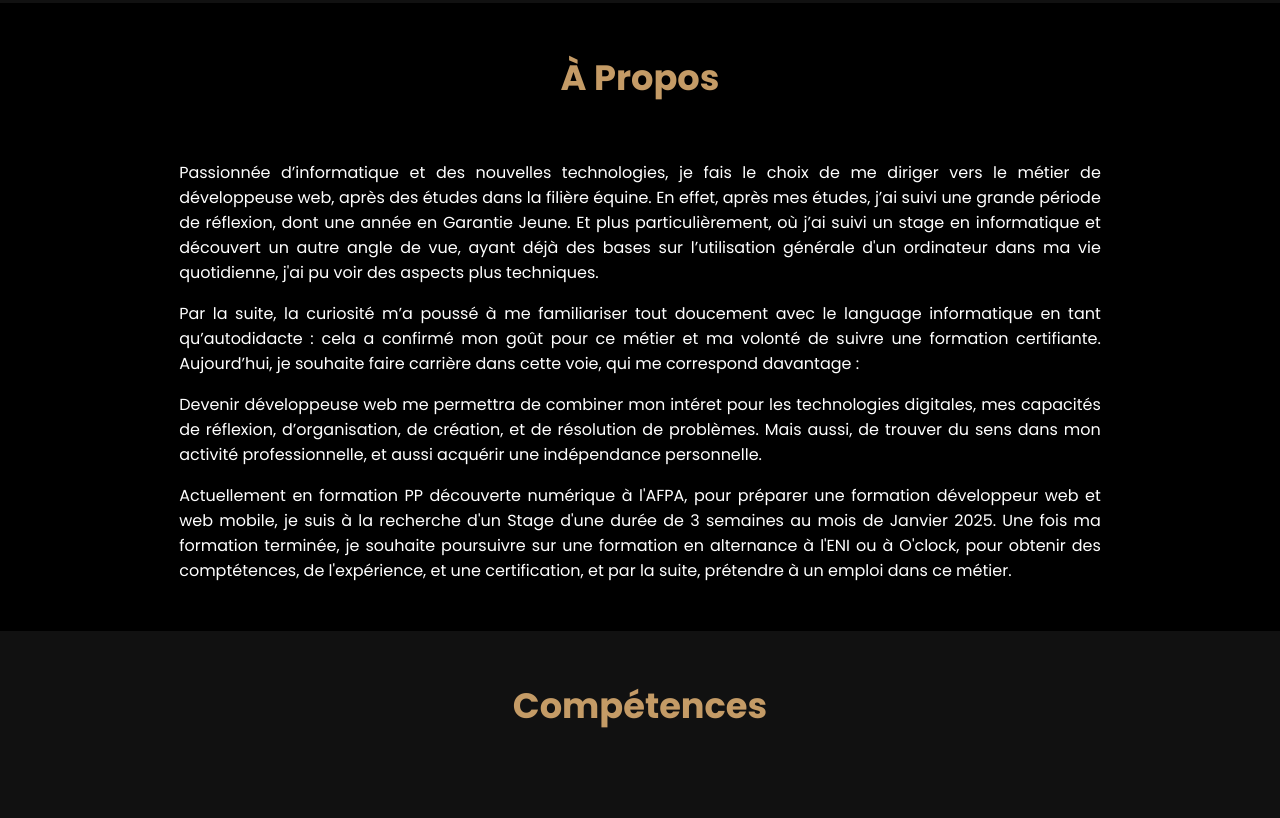
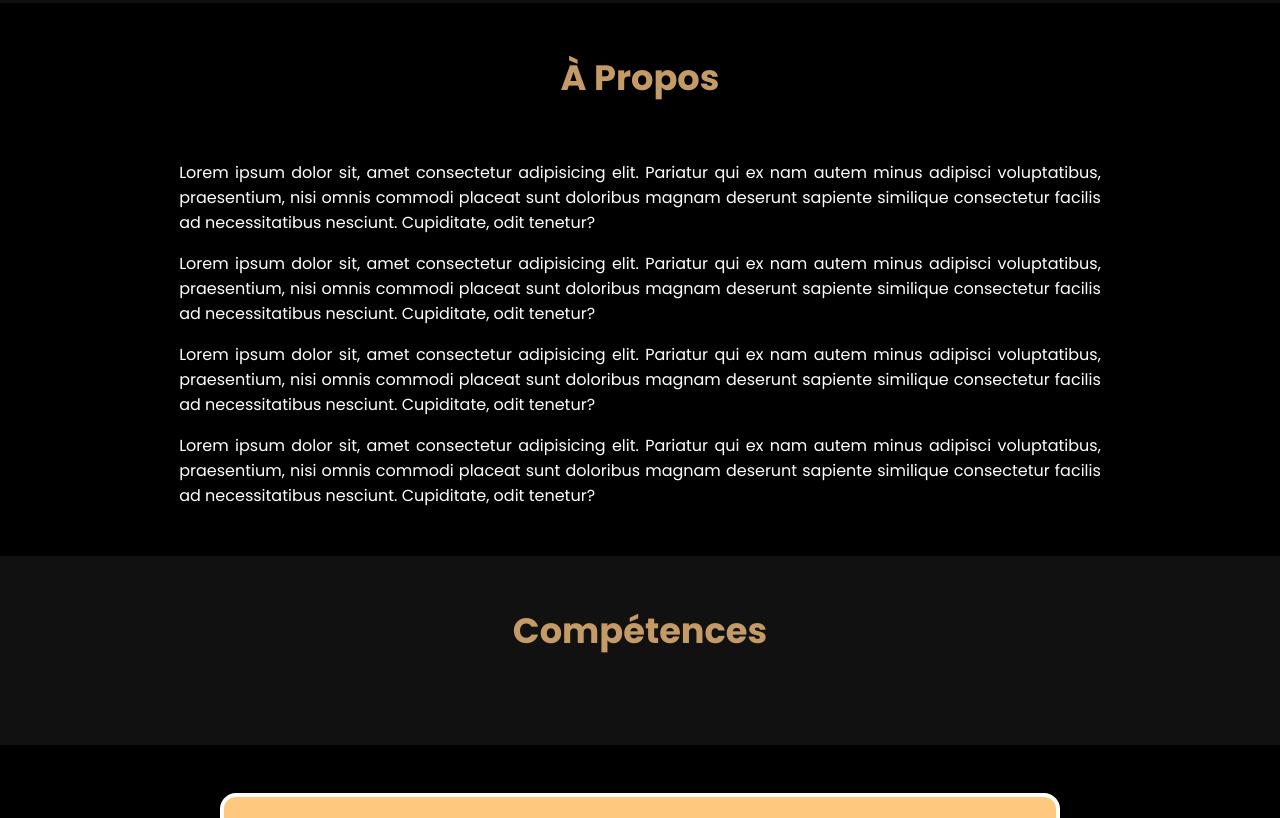
Before and after one commit to MicheleJKyu/Mon_Portfolio--En_Cours_de_Developpement--, a plain HTML site: page index.Html in a window 1280 px wide. Shown: the part 1313-2131 px from the top of the page. Drawn offline with nearby package versions, Linux system fonts and the light colour scheme.

Commit message:
change text

```diff
--- a/index.Html
+++ b/index.Html
@@ -90,29 +90,25 @@
             <div>
                 <section class="part2">
                     <h1 class="title">À Propos</h1>
-                    <p class="text"> Passionnée d’informatique et des nouvelles technologies, je fais le choix de me diriger
-                    vers le métier de développeuse web, après des études dans la filière équine.
-                    En effet, après mes études, j’ai suivi une grande période de réflexion, dont une année
-                    en Garantie Jeune. Et plus particulièrement, où j’ai suivi un stage en informatique et
-                    découvert un autre angle de vue, ayant déjà des bases sur l’utilisation générale d'un
-                    ordinateur dans ma vie quotidienne, j'ai pu voir des aspects plus techniques.</p>
+                    <p class="text"> Lorem ipsum dolor sit, amet consectetur adipisicing elit. Pariatur qui ex nam
+                        autem minus adipisci voluptatibus, praesentium, nisi omnis commodi placeat sunt doloribus
+                        magnam deserunt sapiente similique consectetur facilis ad necessitatibus nesciunt.
+                        Cupiditate, odit tenetur?</p>
 
-                    <p class="text"> Par la suite, la curiosité m’a poussé à me familiariser tout doucement avec le
-                    language informatique en tant qu’autodidacte : cela a confirmé mon goût pour ce
-                    métier et ma volonté de suivre une formation certifiante.
-                    Aujourd’hui, je souhaite faire carrière dans cette voie, qui me correspond davantage :</p>
+                    <p class="text"> Lorem ipsum dolor sit, amet consectetur adipisicing elit. Pariatur qui ex nam
+                        autem minus adipisci voluptatibus, praesentium, nisi omnis commodi placeat sunt doloribus
+                        magnam deserunt sapiente similique consectetur facilis ad necessitatibus nesciunt.
+                        Cupiditate, odit tenetur?</p>
 
-                    <p class="text"> Devenir développeuse web me permettra de combiner mon intéret pour les technologies
-                    digitales,
-                    mes capacités de réflexion, d’organisation, de création, et de résolution de problèmes.
-                    Mais aussi, de trouver du sens dans mon activité professionnelle, et aussi acquérir une
-                    indépendance personnelle.</p>
+                    <p class="text"> Lorem ipsum dolor sit, amet consectetur adipisicing elit. Pariatur qui ex nam
+                        autem minus adipisci voluptatibus, praesentium, nisi omnis commodi placeat sunt doloribus
+                        magnam deserunt sapiente similique consectetur facilis ad necessitatibus nesciunt.
+                        Cupiditate, odit tenetur?</p>
 
-                    <p class="text"> Actuellement en formation PP découverte numérique à l'AFPA, pour préparer une formation
-                    développeur web et web mobile, je suis à la recherche d'un Stage d'une durée de
-                    3 semaines au mois de Janvier 2025. Une fois ma formation terminée, je souhaite poursuivre sur
-                    une formation en alternance à l'ENI ou à O'clock, pour obtenir des comptétences, de l'expérience,
-                    et une certification, et par la suite, prétendre à un emploi dans ce métier.</p>
+                    <p class="text"> Lorem ipsum dolor sit, amet consectetur adipisicing elit. Pariatur qui ex nam
+                        autem minus adipisci voluptatibus, praesentium, nisi omnis commodi placeat sunt doloribus
+                        magnam deserunt sapiente similique consectetur facilis ad necessitatibus nesciunt.
+                        Cupiditate, odit tenetur?</p>
                 </section>
             </div>
 
@@ -126,7 +122,7 @@
 
             <!-- Section partie Contact -->
              <div>
-                <section class="part2">
+                <section class="send">
                         <div class="form-container">
                             <h1 class="title1">Contact</h1>
                             <form class="form" method="post">
@@ -185,7 +181,7 @@
 
                         </div>
                         <div class="footerBottom">
-                            <p>Copyright &copy; Conçu pendant ma formation PP Numérique AFPA - Décembre 2024 - Janvier 2025. Conçu par <span class="designer">Michèle</span></p>
+                            <p>Copyright &copy; Conçu pendant ma formation PP Numérique AFPA - Octobre 2024 à Février 2025. Conçu par <span class="designer">Michèle</span></p>
                         </div>
                 </section>
             </div>
```
